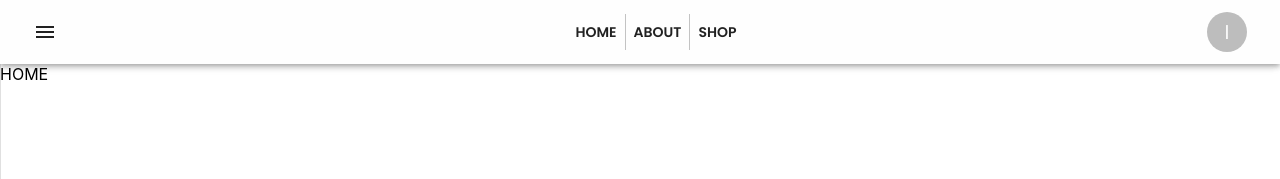
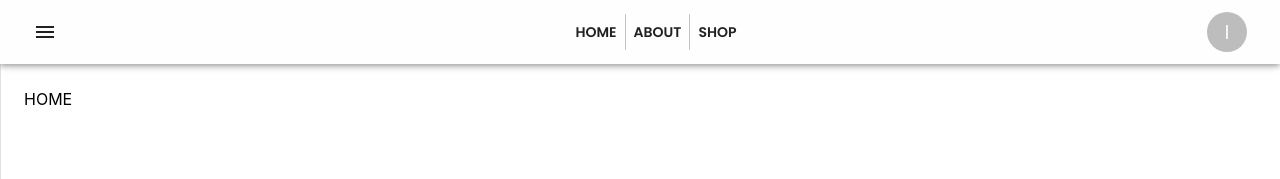
Before and after one commit to ivans204/toolkit-webshop, a React (Create React App) app: page / in a window 1280 px wide. Shown: the top 179 px of the page. Built offline with nearby package versions, Linux system fonts and the light colour scheme; the HTML template or start-up script is replaced by a standard one.

Commit message:
add global Container and removed local

```diff
--- a/src/App.tsx
+++ b/src/App.tsx
@@ -1,6 +1,11 @@
 import { BrowserRouter as Router, Switch, Route } from 'react-router-dom';
 
-import { createTheme, ThemeProvider } from '@material-ui/core';
+import {
+    createTheme,
+    makeStyles,
+    ThemeProvider,
+    Container,
+} from '@material-ui/core';
 import { Navbar } from 'components/Navbar';
 // import { ShopPage } from 'pages/shop/ShopPage';
 import { Categories } from 'pages/Categories';
@@ -20,11 +25,19 @@ const theme = createTheme({
     },
 });
 
+const useStyles = makeStyles({
+    root: {
+        marginTop: '25px',
+    },
+});
+
 function App() {
+    const classes = useStyles();
     return (
         <ThemeProvider theme={theme}>
             <Router>
                 <Navbar />
+                <Container className={classes.root}>
                     <Switch>
                         <Route path="/about">
                             <div>ABOUT</div>
@@ -48,6 +61,7 @@ function App() {
                             <div>HOME</div>
                         </Route>
                     </Switch>
+                </Container>
             </Router>
         </ThemeProvider>
     );
--- a/src/pages/Categories/Categories.tsx
+++ b/src/pages/Categories/Categories.tsx
@@ -6,7 +6,6 @@ import {
     CardActionArea,
     CardContent,
     CardMedia,
-    Container,
     Grid,
     Paper,
     Typography,
@@ -46,15 +45,12 @@ const useStyles = makeStyles({
 export const Categories = () => {
     const classes = useStyles();
     return (
-        <Container className={classes.root}>
-            <Paper elevation={0}>
+        <Paper elevation={0} className={classes.root}>
             <Grid container spacing={2}>
                 <Grid item xs={12}>
                     <Card>
                         <CardActionArea component={Link} to="/electronics">
-                                <CardContent
-                                    className={classes.cardContentTitle}
-                                >
+                            <CardContent className={classes.cardContentTitle}>
                                 <Typography variant="h4">
                                     Electronics
                                 </Typography>
@@ -72,9 +68,7 @@ export const Categories = () => {
                 <Grid item xs={12} sm={6} md={4}>
                     <Card>
                         <CardActionArea component={Link} to="/mens">
-                                <CardContent
-                                    className={classes.cardContentTitle}
-                                >
+                            <CardContent className={classes.cardContentTitle}>
                                 <Typography variant="h4">Mens</Typography>
                             </CardContent>
                             <CardMedia
@@ -89,12 +83,8 @@ export const Categories = () => {
                 <Grid item xs={12} sm={6} md={4}>
                     <Card>
                         <CardActionArea component={Link} to="/jewelery">
-                                <CardContent
-                                    className={classes.cardContentTitle}
-                                >
-                                    <Typography variant="h4">
-                                        Jewelery
-                                    </Typography>
+                            <CardContent className={classes.cardContentTitle}>
+                                <Typography variant="h4">Jewelery</Typography>
                             </CardContent>
                             <CardMedia
                                 component="img"
@@ -108,9 +98,7 @@ export const Categories = () => {
                 <Grid item xs={12} sm={12} md={4}>
                     <Card>
                         <CardActionArea component={Link} to="/womens">
-                                <CardContent
-                                    className={classes.cardContentTitle}
-                                >
+                            <CardContent className={classes.cardContentTitle}>
                                 <Typography variant="h4">Womens</Typography>
                             </CardContent>
                             <CardMedia
@@ -125,6 +113,5 @@ export const Categories = () => {
                 </Grid>
             </Grid>
         </Paper>
-        </Container>
     );
 };
--- a/src/pages/shop/ShopPage/ShopPage.tsx
+++ b/src/pages/shop/ShopPage/ShopPage.tsx
@@ -4,8 +4,6 @@ import { ShopItem } from 'components/ShopItem';
 import { IProduct } from '../products';
 
 import { useGetProductsQuery } from 'app/services/products';
-
-import { Container } from '@material-ui/core';
 
 import Masonry from 'react-masonry-css';
 
@@ -18,7 +16,6 @@ export const ShopPage = () => {
     if (error) return <h1>Error...</h1>;
 
     return (
-        <Container style={{ marginTop: '50px' }}>
         <Masonry
             breakpointCols={3}
             className="my-masonry-grid"
@@ -46,6 +43,5 @@ export const ShopPage = () => {
                 )
             )}
         </Masonry>
-        </Container>
     );
 };
```
Lines whose indentation alone changed are shown as unchanged.
